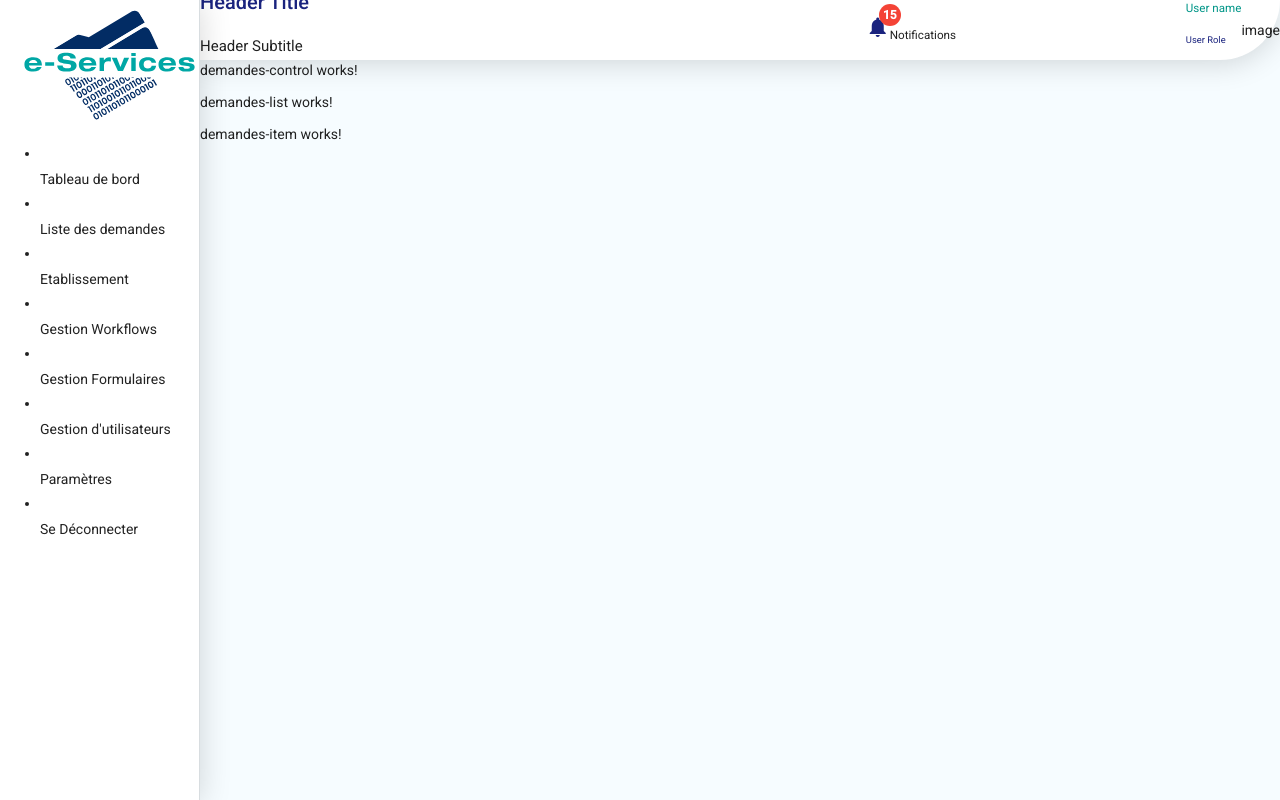
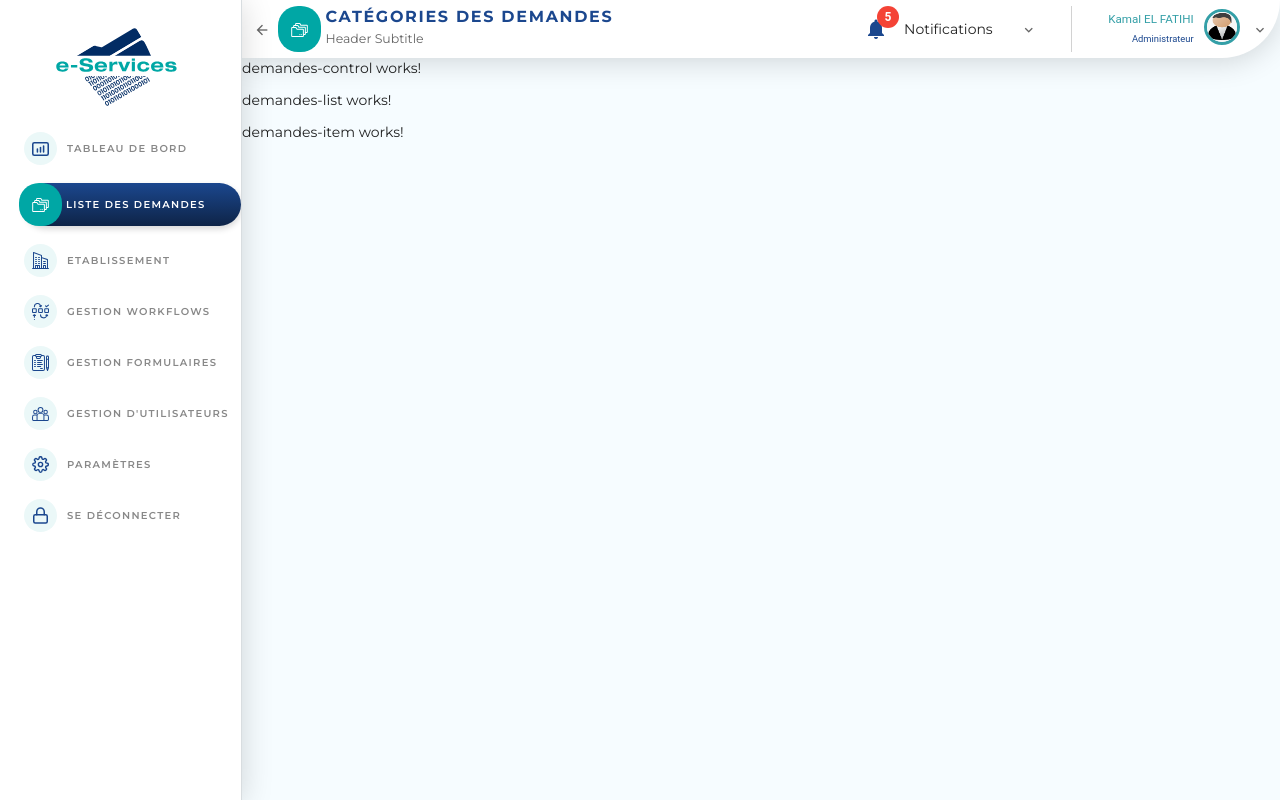
Before and after one commit to Hazix00/e-services-front, an Angular app: page /demandes in a window 1280 px wide. Built offline with nearby package versions, Linux system fonts and the light colour scheme.

Commit message:
styling the main menu and the header

```diff
--- a/src/app/app-routing.module.ts
+++ b/src/app/app-routing.module.ts
@@ -4,9 +4,9 @@ import { DemandesCategoriesComponent } from './pages/demandes-categories/demande
 import { DemandesComponent } from './pages/demandes/demandes.component';
 
 const routes: Routes = [
-  { path: '', redirectTo: 'demandes-categorites', pathMatch: 'full'},
-  { path:'demandes-categorites', component: DemandesCategoriesComponent },
-  { path:'demandes', component: DemandesComponent }
+  { path:'demandes-categories', component: DemandesCategoriesComponent },
+  { path:'demandes', component: DemandesComponent },
+  { path: '**', redirectTo: 'demandes-categories', pathMatch: 'full'},
 
 ];
 
--- a/src/app/app.component.scss
+++ b/src/app/app.component.scss
@@ -8,8 +8,6 @@ mat-sidenav-container, mat-sidenav-content, mat-sidenav {
 
 .main-side-nav {
   z-index: 2;
-  width: 200px;
-  //background: #fff 0% 0% no-repeat padding-box;
+  width: 242px;
   box-shadow: 0px 3px 30px #00000029;
-  background: transparent url('../assets/img/Component\ 77\ –\ 3.svg') 0% 0% no-repeat padding-box;
 }
--- a/src/app/components/header/header.component.html
+++ b/src/app/components/header/header.component.html
@@ -1,21 +1,37 @@
 <div class="header" fxLayout="row" fxLayoutAlign="start center">
-  <div fxFlex="70" fxLayout="row" fxLayoutAlign="space-between center">
-    <div>
-      <h2 class="accent-color">Header Title</h2>
-      <h4>Header Subtitle</h4>
+  <div class="header__left-bar" fxFlex="80" fxLayout="row" fxLayoutAlign="start center">
+    <div class="header__back-btn" fxFlex="5">
+      <button mat-icon-button>
+        <mat-icon>arrow_back</mat-icon>
+      </button>
     </div>
-    <div>
-      <mat-icon matBadge="15" matBadgeColor="warn" color="accent">notifications</mat-icon>
-      <small>Notifications</small>
+    <div class="header__title-container" fxFlex="70">
+      <div class="icon-container icon-active">
+        <span class="icon icon-folders-1"></span>
+      </div>
+      <div>
+        <h2 class="header__title">CATÉGORIES DES DEMANDES</h2>
+        <h4 class="header__subtitle"><small>Header Subtitle</small></h4>
+      </div>
+    </div>
+    <div class="header__notifications" fxFlex="20">
+      <mat-icon matBadge="5" matBadgeColor="warn" >notifications</mat-icon>
+      <span>Notifications</span>
+      <button mat-icon-button>
+        <mat-icon>keyboard_arrow_down</mat-icon>
+      </button>
     </div>
   </div>
-  <div fxFlex fxLayout="row" fxLayoutAlign="end center">
-    <div>
-      <h5 class="primary-color">User name</h5>
-      <h6 class="accent-color">User Role</h6>
+  <div class="header__user-info" fxFlex fxLayout="row" fxLayoutAlign="end center">
+    <div >
+      <h5 class="header__user-info__username">Kamal EL FATIHI</h5>
+      <h6 class="header__user-info__role">Administrateur</h6>
     </div>
-    <div>
-      image
+    <div fxFlexOffset="5">
+      <img class="user-photo" src="../../../assets/img/anonymous-user.png" alt="User photo">
     </div>
+    <button mat-icon-button>
+      <mat-icon>keyboard_arrow_down</mat-icon>
+    </button>
   </div>
 </div>
--- a/src/app/components/header/header.component.scss
+++ b/src/app/components/header/header.component.scss
@@ -1,18 +1,85 @@
+@import '../../../scss/variables';
+@import '../../../scss/mixins';
+@import '../../../scss/icons';
+
 a {
   text-decoration: none;
   color: white;
 }
 
-.label {
-  display: inline-block;
-  line-height: 30px;
-  margin: 0;
-  width: 85%;
-}
-
 .header {
-  height: 60px;
+  height: 3.625rem;
   background: #fff 0% 0% no-repeat padding-box;
   box-shadow: 0px 3px 30px #00000029;
   border-radius: 0px 0px 80px 0px;
+
+  &__title, &__subtitle {
+    margin: 0;
+    padding: 0;
+  }
+
+  &__title {
+    &-container {
+      display: flex;
+      align-items: center;
+    }
+    font: $unnamed-font-style-normal normal bold 1rem Montserrat;
+    color: $unnamed-color-1b478e;
+    text-align: left;
+    letter-spacing: 1.68px;
+    text-transform: uppercase;
+
+  }
+
+  &__notifications {
+    @include text-with-icon;
+    gap: 16px;
+    mat-icon {
+      color: $unnamed-color-1b478e
+    }
+  }
+  &__subtitle {
+    // display: none;
+    font: $unnamed-font-style-normal normal medium 1rem Montserrat;
+    color: $unnamed-color-656565;
+    text-align: left;
+  }
+
+  &__back-btn  {
+    @include header-arrow-icon;
+  }
+
+  &__notifications  {
+    button {
+      @include header-arrow-icon;
+    }
+  }
+
+  &__left-bar {
+    border-right: 1px solid #D2D2D2;
+  }
+
+  &__user-info {
+    @include header-arrow-icon;
+    h5, h6 {
+      margin: 0;
+      padding: 0;
+      text-align: right;
+    }
+    &__username {
+      font: $unnamed-font-style-normal normal medium .625rem Montserrat;
+      color: $unnamed-color-349fa7;
+    }
+    &__role {
+      font: $unnamed-font-style-normal normal medium .5rem Montserrat;
+      color: $unnamed-color-1b478e;
+    }
+  }
 }
+
+.user-photo {
+  width: 1.875rem;
+  height: 1.875rem;
+  border-radius: 100%;
+  border: 3px solid $unnamed-color-349fa7;
+}
--- a/src/app/components/header/header.component.ts
+++ b/src/app/components/header/header.component.ts
@@ -11,7 +11,8 @@ export class HeaderComponent implements OnInit {
   constructor(private router: Router) { }
 
   ngOnInit(): void {
-    console.log(this.router.url)
+
+    console.log(window.location.href);
   }
 
 }
--- a/src/app/components/main-menu/main-menu.component.scss
+++ b/src/app/components/main-menu/main-menu.component.scss
@@ -1,4 +1,49 @@
+@import '../../../scss/variables';
+@import '../../../scss/mixins';
+@import '../../../scss/icons';
+
+
 .main-menu {
+  height: 100%;
   background-color: #fff;
-  height: 100%;
+  overflow-y: hidden;
+
+  &__logo-container {
+    margin-top: 1.3125rem;
+  }
+  &__logo {
+    width: 10.25rem;
+    display: block;
+    margin: 0 auto;
+  }
+
+  &__nav {
+    margin: 1.875em auto 0 auto;
+  }
+
+  &__navigation-items {
+    list-style: none;
+    padding: 0;
+    margin: 0;
+    cursor: pointer;
+    text-transform: uppercase;
+
+    > li {
+      font: $unnamed-font-style-normal normal $unnamed-font-weight-600 .625rem Montserrat;
+      color: $unnamed-color-888888;
+      text-align: left;
+      letter-spacing: 1.3px;
+      white-space: nowrap;
+      @include text-with-icon;
+      margin: 0 0 1.125rem 1.5rem;
+    }
+  }
+
+  &__active-link {
+    color: #fff !important;
+    background: transparent linear-gradient(180deg, $unnamed-color-1b478e 0%, #0E2447 100%) 0% 0% no-repeat padding-box;
+    background: transparent linear-gradient(180deg, #1B478E 0%, #0E2447 100%) 0% 0% no-repeat padding-box;
+    box-shadow: 0px 3px 6px #00000029;
+    border-radius: 25px;
+  }
 }
--- a/src/index.html
+++ b/src/index.html
@@ -6,9 +6,11 @@
   <base href="/">
   <meta name="viewport" content="width=device-width, initial-scale=1">
   <link rel="icon" type="image/x-icon" href="favicon.ico">
-  <link rel="preconnect" href="https://fonts.gstatic.com">
-  <link href="https://fonts.googleapis.com/css2?family=Roboto:wght@300;400;500&display=swap" rel="stylesheet">
-  <link href="https://fonts.googleapis.com/icon?family=Material+Icons" rel="stylesheet">
+  <link rel="preconnect" href="https://fonts.googleapis.com">
+  <link rel="preconnect" href="https://fonts.gstatic.com" crossorigin>
+  <link href="https://fonts.googleapis.com/css2?family=Montserrat:wght@400;500;600;700&family=Poppins:wght@400;500&display=swap" rel="stylesheet">
+  <!-- <link href="https://fonts.googleapis.com/icon?family=Material+Icons" rel="stylesheet"> -->
+  <link href="https://fonts.googleapis.com/icon?family=Material+Icons|Material+Icons+Outlined|Material+Icons+Two+Tone|Material+Icons+Round|Material+Icons+Sharp" rel="stylesheet">
 </head>
 <body class="mat-typography">
   <app-root></app-root>
--- /dev/null
+++ b/src/scss/_icons.scss
@@ -0,0 +1,56 @@
+@import './variables';
+
+.icon-dashboard {
+  mask: url('../assets/img/dashboard.svg')
+}
+.icon-folders-1 {
+  mask: url('../assets/img/folders-1.svg')
+}
+.icon-buildings {
+  mask: url('../assets/img/buildings.svg')
+}
+.icon-workflow {
+  mask: url('../assets/img/workflow.svg')
+}
+.icon-form {
+  mask: url('../assets/img/form.svg')
+}
+.icon-users {
+  mask: url('../assets/img/users.svg')
+}
+.icon-Icon_feather-settings {
+  mask: url('../assets/img/Icon feather-settings.svg')
+}
+.icon-Icon_feather-lock {
+  mask: url('../assets/img/Icon feather-lock.svg')
+}
+
+.icon-container {
+  padding: .5rem;
+  background: #EBF8F8 0% 0% no-repeat padding-box;
+  border-radius: 20px;
+  margin-right: .625rem;
+}
+
+.icon {
+  background: $unnamed-color-1b478e;
+  mask-size: contain;
+  mask-repeat: no-repeat;
+  mask-position: center;
+  height: 1.0625rem;
+  width: 1.0625rem;
+  margin: 0;
+}
+
+.icon-active {
+
+  padding: 13px;
+  background: $unnamed-color-00a7a5 0% 0% no-repeat padding-box;
+  border-radius: 20px;
+  margin-right: .25rem;
+  margin-left: -0.3125rem;
+
+  span {
+    background: #fff;
+  }
+}
--- /dev/null
+++ b/src/scss/_mixins.scss
@@ -0,0 +1,13 @@
+@import './variables';
+
+@mixin text-with-icon {
+  display: flex;
+  align-items: center;
+}
+
+@mixin header-arrow-icon {
+  mat-icon {
+    font-size: 1rem;
+    color: $unnamed-color-656565;
+  }
+}
--- a/src/scss/_variables.scss
+++ b/src/scss/_variables.scss
@@ -1 +1,41 @@
-$bg-color: #F6FCFF;
+$bg-color: #f6fcff;
+
+$primary-font: 'Montserrat', sans-serif;
+$secondary-font: 'Poppins', sans-serif;
+
+
+/* Colors: */
+$unnamed-color-9e8f2e: #9e8f2e;
+$unnamed-color-79d4dc: #79d4dc;
+$unnamed-color-00a7a5: #00a7a5;
+$unnamed-color-022c64: #022c64;
+$unnamed-color-1b478e: #1b478e;
+$unnamed-color-eeeeee: #eeeeee;
+$unnamed-color-00c2d1: #00c2d1;
+$unnamed-color-f30000: #f30000;
+$unnamed-color-ffbb00: #ffbb00;
+$unnamed-color-888888: #888888;
+$unnamed-color-656565: #656565;
+$unnamed-color-535353: #535353;
+$unnamed-color-ffffff: #ffffff;
+$unnamed-color-349fa7: #349fa7;
+$unnamed-color-2976a8: #2976a8;
+$unnamed-color-b97103: #b97103;
+$unnamed-color-15a10b: #15a10b;
+$unnamed-color-cecece: #cecece;
+$unnamed-color-b9b9b9: #b9b9b9;
+$unnamed-color-000000: #000000;
+$unnamed-color-828282: #828282;
+$unnamed-color-d51111: #d51111;
+$unnamed-color-ffd4d4: #ffd4d4;
+
+/* Font/text values */
+$unnamed-font-family-poppins: Poppins;
+$unnamed-font-style-normal: normal;
+$unnamed-font-weight-600: 600;
+$unnamed-font-weight-normal: normal;
+$unnamed-font-size-16: 16px;
+$unnamed-character-spacing--0-08: -0.08px;
+$unnamed-line-spacing-18: 18px;
+$unnamed-line-spacing-20: 20px;
+$unnamed-line-spacing-46: 46px;
--- a/src/styles.scss
+++ b/src/styles.scss
@@ -4,7 +4,7 @@
 @import './scss/variables';
 
 html, body { height: 100%; }
-body { margin: 0; font-family: Roboto, "Helvetica Neue", sans-serif; }
+* { margin: 0; font-family: $primary-font; }
 
 
 .primary-color {
@@ -12,13 +12,6 @@ body { margin: 0; font-family: Roboto, "Helvetica Neue", sans-serif; }
 }
 .accent-color {
   color: mat-color($my-accent) !important;
-}
-
-.navigation-items {
-  list-style: none;
-  padding: 0;
-  margin: 0;
-  cursor: pointer;
 }
 
 .icon {
```
Also changed, not shown: src/assets/img/anonymous-user.png (added).
